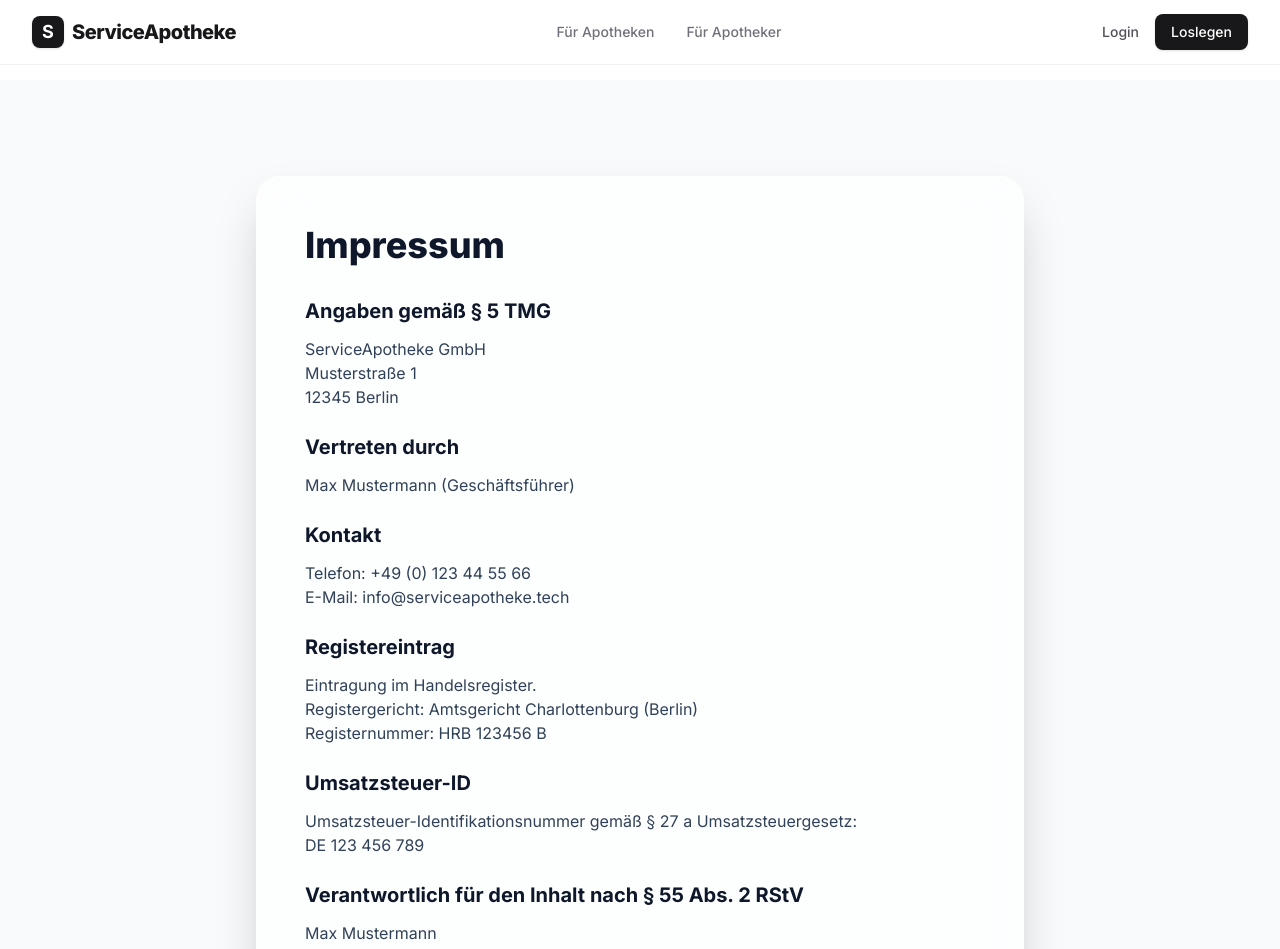
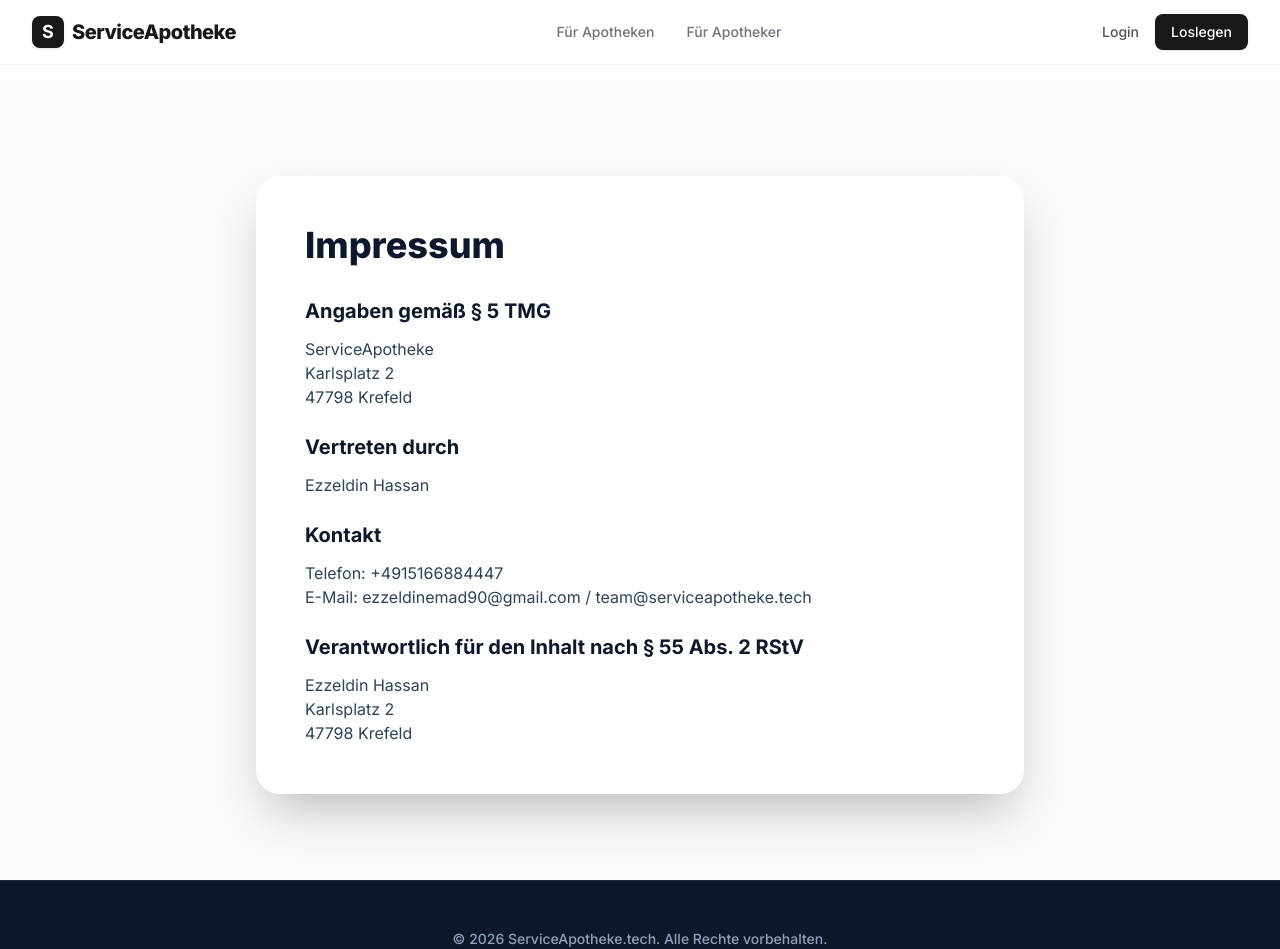
Before and after one commit to ezzy2024/serviceapotheke-web, a Next.js app: page /impressum in a window 1280 px wide. Shown: the top 949 px of the page. Built offline with nearby package versions, Linux system fonts and the light colour scheme.

Commit message:
fix: update impressum with active operator data

```diff
--- a/src/app/(marketing)/datenschutz/page.tsx
+++ b/src/app/(marketing)/datenschutz/page.tsx
@@ -22,7 +22,7 @@ export default function DatenschutzPage() {
                 Die verantwortliche Stelle für die Datenverarbeitung auf dieser Website ist:<br /><br />
                 ServiceApotheke GmbH<br />
                 Musterstraße 1<br />
-                12345 Berlin<br />
+                47798 Krefeld<br />
                 E-Mail: datenschutz@serviceapotheke.tech
               </p>
             </section>
--- a/src/app/(marketing)/impressum/page.tsx
+++ b/src/app/(marketing)/impressum/page.tsx
@@ -11,48 +11,33 @@ export default function ImpressumPage() {
             <section>
               <h2 className="text-xl font-bold text-slate-900 mb-3">Angaben gemäß § 5 TMG</h2>
               <p>
-                ServiceApotheke GmbH<br />
-                Musterstraße 1<br />
-                12345 Berlin
+                ServiceApotheke<br />
+                Karlsplatz 2<br />
+                47798 Krefeld
               </p>
             </section>
 
             <section>
               <h2 className="text-xl font-bold text-slate-900 mb-3">Vertreten durch</h2>
-              <p>Max Mustermann (Geschäftsführer)</p>
+              <p>Ezzeldin Hassan</p>
             </section>
 
             <section>
               <h2 className="text-xl font-bold text-slate-900 mb-3">Kontakt</h2>
               <p>
-                Telefon: +49 (0) 123 44 55 66<br />
-                E-Mail: info@serviceapotheke.tech
+                Telefon: +4915166884447<br />
+                E-Mail: ezzeldinemad90@gmail.com / team@serviceapotheke.tech
               </p>
             </section>
 
-            <section>
-              <h2 className="text-xl font-bold text-slate-900 mb-3">Registereintrag</h2>
-              <p>
-                Eintragung im Handelsregister.<br />
-                Registergericht: Amtsgericht Charlottenburg (Berlin)<br />
-                Registernummer: HRB 123456 B
-              </p>
-            </section>
 
-            <section>
-              <h2 className="text-xl font-bold text-slate-900 mb-3">Umsatzsteuer-ID</h2>
-              <p>
-                Umsatzsteuer-Identifikationsnummer gemäß § 27 a Umsatzsteuergesetz:<br />
-                DE 123 456 789
-              </p>
-            </section>
 
             <section>
               <h2 className="text-xl font-bold text-slate-900 mb-3">Verantwortlich für den Inhalt nach § 55 Abs. 2 RStV</h2>
               <p>
-                Max Mustermann<br />
-                Musterstraße 1<br />
-                12345 Berlin
+                Ezzeldin Hassan<br />
+                Karlsplatz 2<br />
+                47798 Krefeld
               </p>
             </section>
           </div>
```
